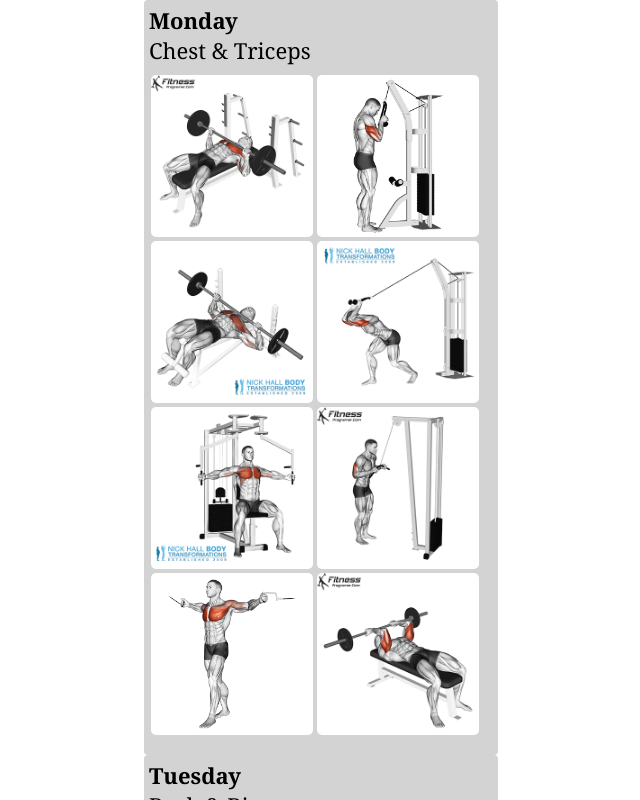
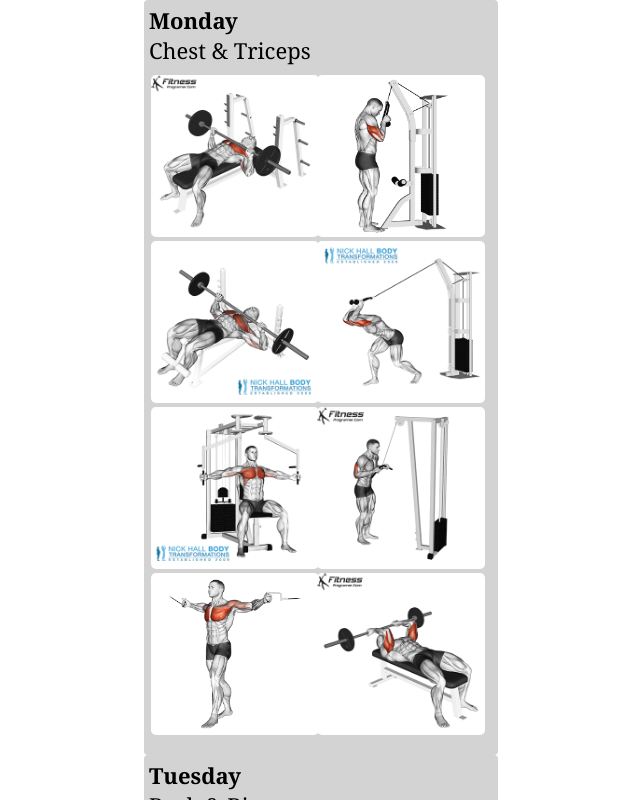
Before and after one commit to ROHITbhardwajTEAM/final-gym, a React (Create React App) app: page / in a window 1280 px wide. Shown: the top 800 px of the page, without its empty margins (319-959 px from the left). Built offline with nearby package versions, Linux system fonts and the light colour scheme.

Commit message:
Update v14 gym.css

```diff
--- a/src/gym.css
+++ b/src/gym.css
@@ -18,7 +18,7 @@
 
 img {
 
-    width: 162px;
+    width: 168px;
     height: 162px;
     border-radius:5px;
 
```
